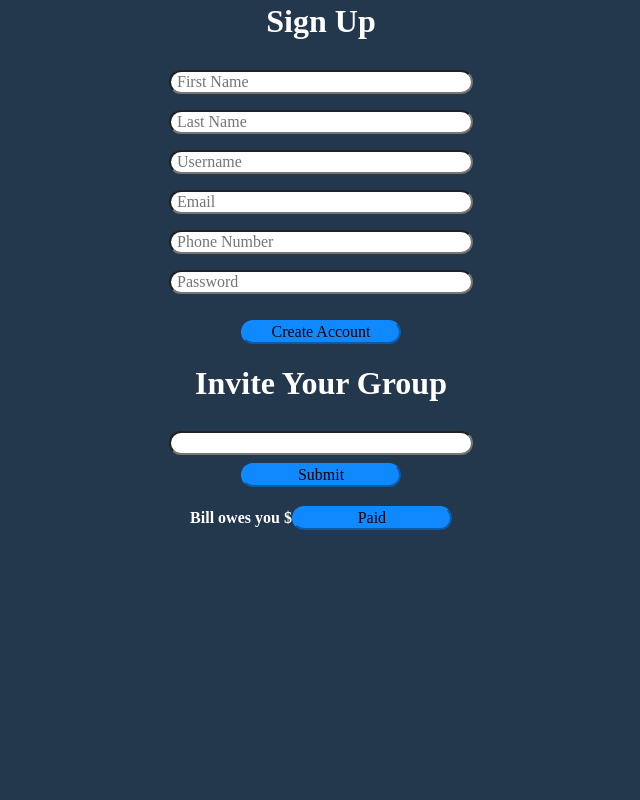
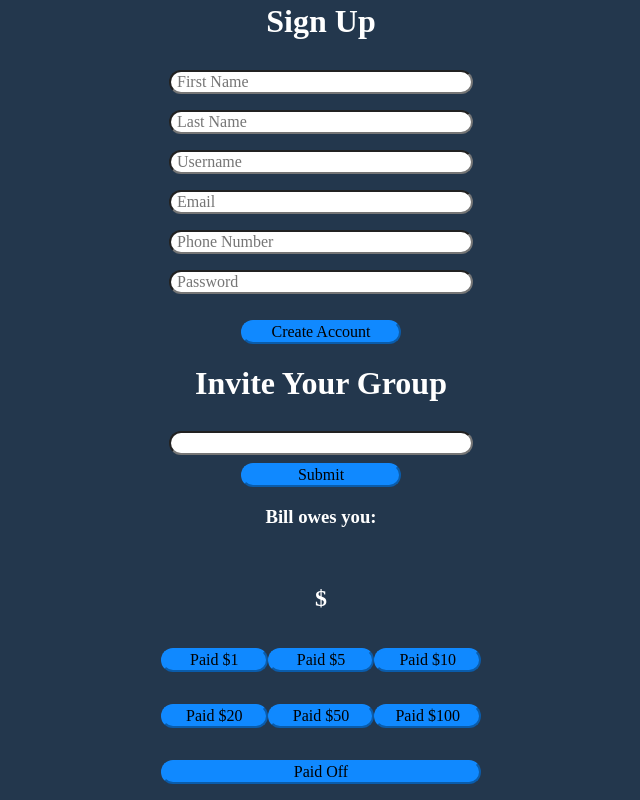
Before and after one commit to BW-Split-the-Bill/Frontend, a React (Create React App) app in the folder split-the-bill/: page / in a window 1280 px wide. Shown: the part 380-1180 px from the top of the page, without its empty margins (319-959 px from the left). Before the commit the page ends 928 px from the top, so only its background shows below. Built offline with nearby package versions, Linux system fonts and the light colour scheme.

Commit message:
done with the PaidOrNot until i get some more data

```diff
--- a/split-the-bill/src/App.css
+++ b/split-the-bill/src/App.css
@@ -73,5 +73,10 @@ p {
 
 .owed {
   display: flex;
-  justify-content: center;
+  margin: 0 auto;
+  width: 20rem;
 }
+
+.owed button {
+  margin: 1rem auto 1rem auto;
+}
--- a/split-the-bill/src/PaidOrNot.js
+++ b/split-the-bill/src/PaidOrNot.js
@@ -7,11 +7,51 @@ const Paid = () => {
     const Done = () => {
         setOwed(0);
     }
+// idea for some payment options might get rid of later
+    const Paid1 = () => {
+        setOwed(owed - 1)
+    }
 
+    const Paid5 = () => {
+        setOwed(owed - 5)
+    }
+
+    const Paid10 = () => {
+        setOwed(owed - 10)
+    }
+
+    const Paid20 = () => {
+        setOwed(owed - 20)
+    }
+
+    const Paid50 = () => {
+        setOwed(owed - 50)
+    }
+
+    const Paid100 = () => {
+        setOwed(owed - 100)
+    }
+// end
     return(
+        <div>
+        <h3>Bill owes you:</h3>
+        <br/>
+        <h2>${owed}</h2>
+{/*also part of the idea*/}
         <div className='owed'>
-        <h4>Bill owes you ${owed}</h4>
-        <button onClick={Done}>Paid</button>
+            <button onClick={Paid1}>Paid $1</button>
+            <button onClick={Paid5}>Paid $5</button>
+            <button onClick={Paid10}>Paid $10</button>
+        </div>
+        <div className='owed'>
+            <button onClick={Paid20}>Paid $20</button>
+            <button onClick={Paid50}>Paid $50</button>
+            <button onClick={Paid100}>Paid $100</button>
+         </div>
+{/*end*/}
+        <div className='owed'>
+            <button className='owed' onClick={Done}>Paid Off</button>
+        </div>
         </div>
     )
 }
```
